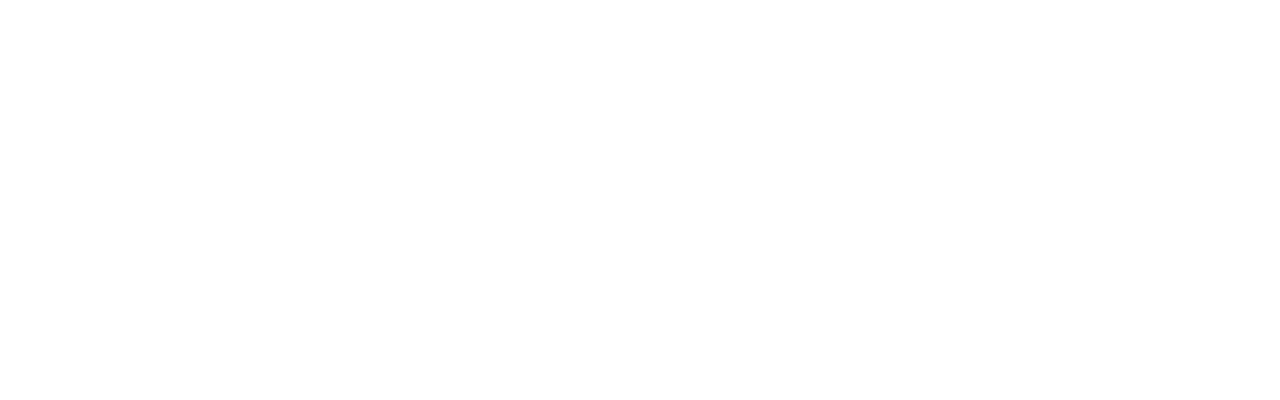
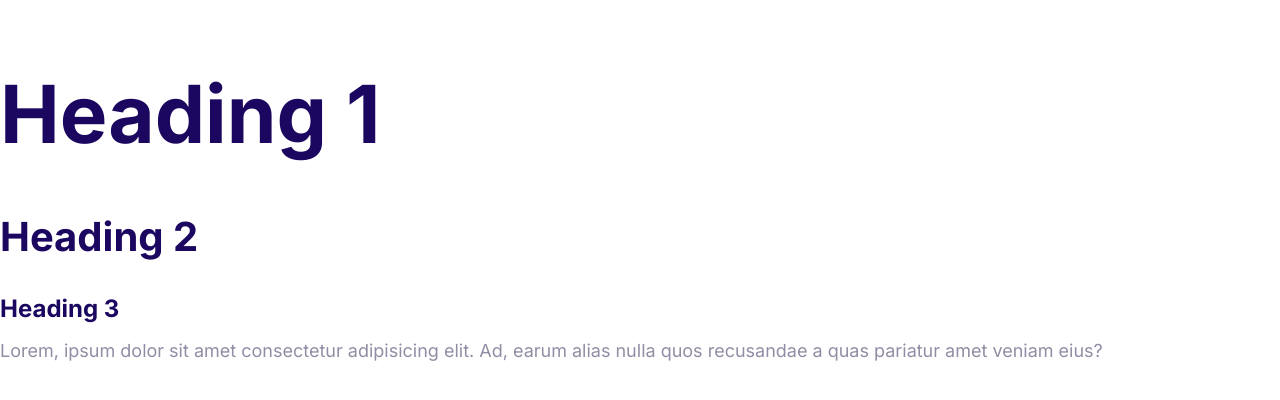
Before and after one commit to ofirbiton/CloudWebSiteCompany, a plain HTML site: page index.html in a window 1280 px wide. Drawn offline with Linux system fonts and the light colour scheme.

Commit message:
Defining the styles for the fonts

```diff
--- a/css/styles.css
+++ b/css/styles.css
@@ -9,3 +9,50 @@ html {
   --color-heading: #1b0760;
   --color-body: #928da4;
 }
+
+
+body{
+  font-family: Inter, Arial, Helvetica, sans-serif;
+  font-size: 2.4rem;
+  line-height: 1.5;
+  color: var(--color-body);
+}
+
+h1,h2,h3{
+  color: var(--color-heading);
+  margin-bottom: 1rem;
+}
+
+h1{
+  font-size: 7rem;
+}
+
+h2{
+  font-size: 4rem;
+}
+
+h3{
+  font-size: 3rem;
+}
+
+p{
+  margin-top: 0;
+}
+
+@media screen and (min-width: 1024px) {
+  body{
+    font-size: 1.8rem;
+  }
+
+  h1 {
+    font-size: 8rem;
+  }
+
+  h2 {
+    font-size: 4rem;
+  }
+
+  h3{
+    font-size: 2.4rem;
+  }
+}
--- a/index.html
+++ b/index.html
@@ -6,8 +6,22 @@
     <meta name="keywords" content="HTML, CSS" />
     <meta name="description" content="" />
     <title>Document</title>
+    <link rel="preconnect" href="https://fonts.googleapis.com" />
+    <link rel="preconnect" href="https://fonts.gstatic.com" crossorigin />
+    <link
+      href="https://fonts.googleapis.com/css2?family=Inter:wght@400;700&display=swap"
+      rel="stylesheet"
+    />
     <link rel="stylesheet" href="css/normalize.css" />
     <link rel="stylesheet" href="css/styles.css" />
   </head>
-  <body></body>
+  <body>
+    <h1>Heading 1</h1>
+    <h2>Heading 2</h2>
+    <h3>Heading 3</h3>
+    <p>
+      Lorem, ipsum dolor sit amet consectetur adipisicing elit. Ad, earum alias
+      nulla quos recusandae a quas pariatur amet veniam eius?
+    </p>
+  </body>
 </html>
```
